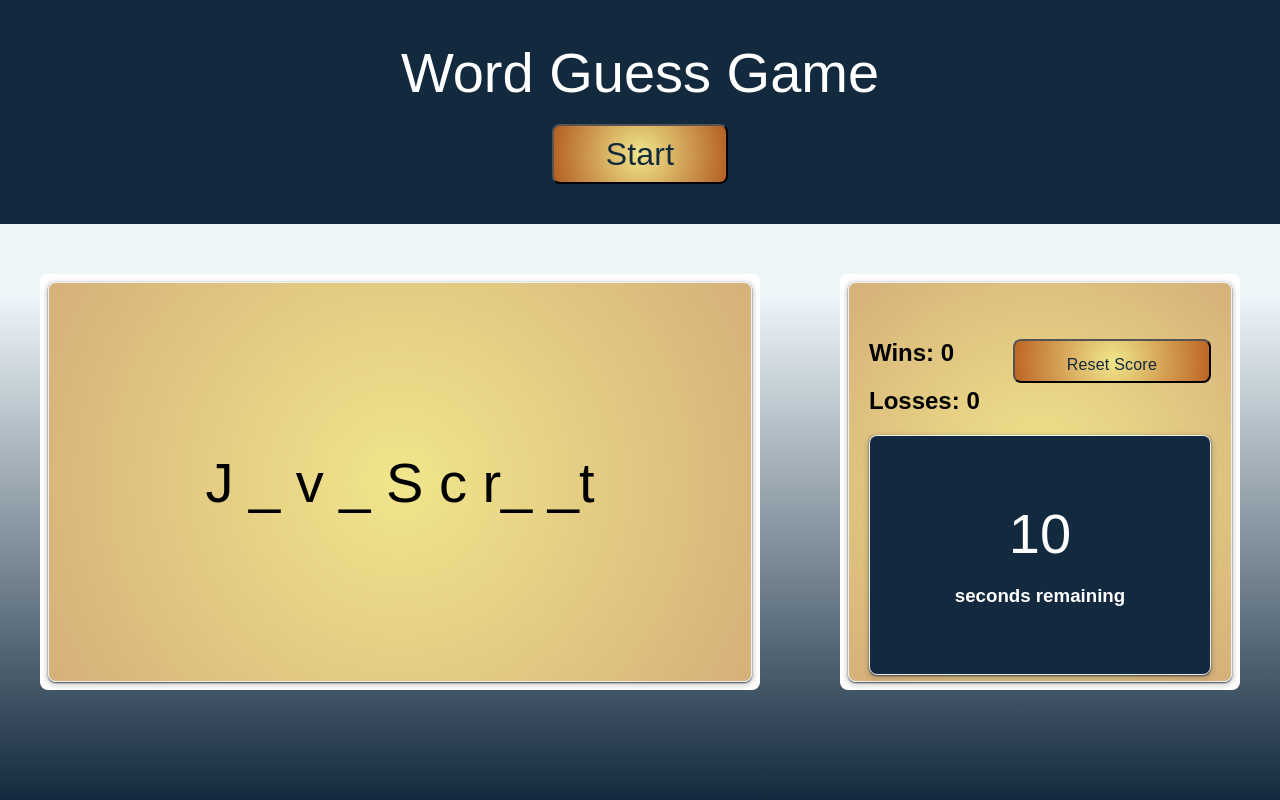
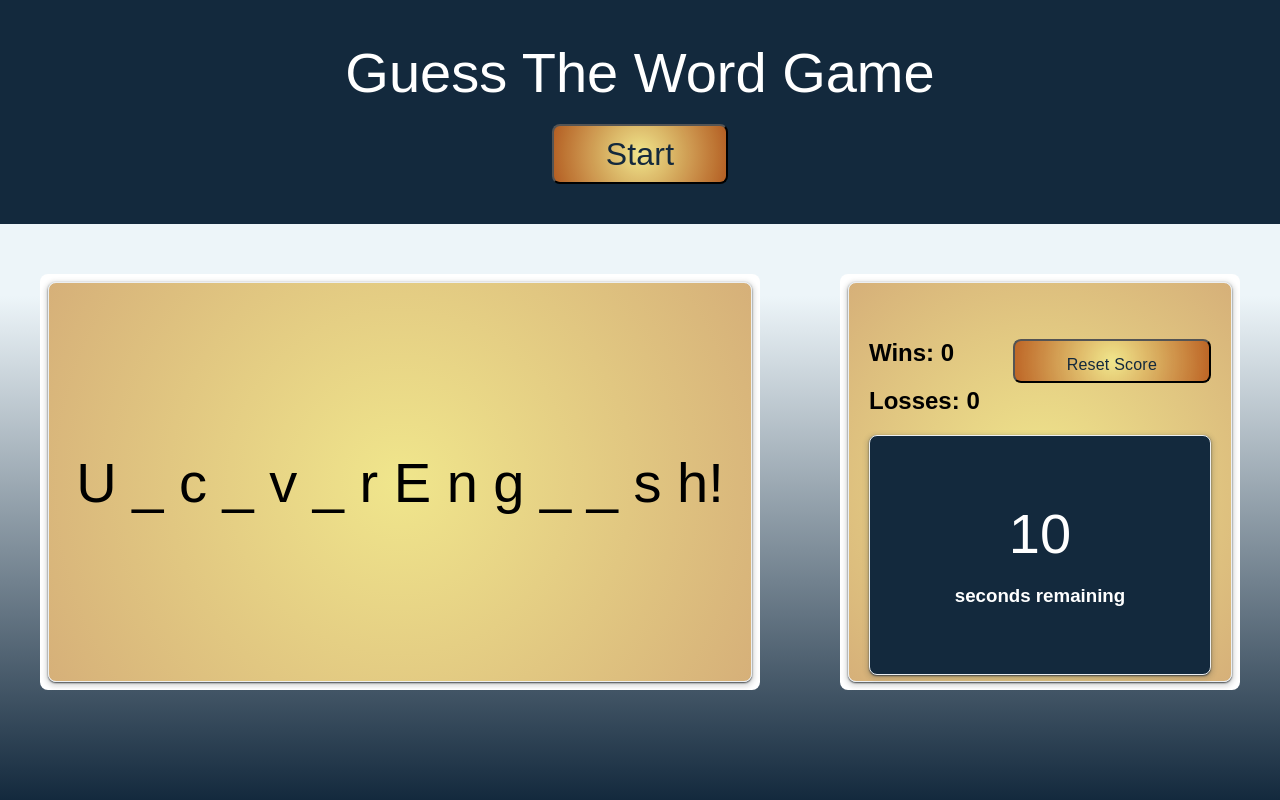
Before and after one commit to KristaMarbury/GuessTheWord, a plain HTML site: page index.html in a window 1280 px wide. Drawn offline with Linux system fonts and the light colour scheme.

Commit message:
changed name of the page and the title on the site

```diff
--- a/index.html
+++ b/index.html
@@ -2,7 +2,7 @@
 <html>
 
 <head>
-    <title>CSS Box Styling</title>
+    <title>What's The Word?</title>
     <meta charset="UTF-8" />
     <meta name="viewport" content="width=device-width, initial-scale=1" />
     <link rel="stylesheet" type="text/css" href="./assets/style.css" />
@@ -10,14 +10,14 @@
 
 <body>
     <header>
-        <div class="large-font">Word Guess Game</div>
+        <div class="large-font">Guess The Word Game</div>
         <button class="start-button">Start</button>
     </header>
 
     <main>
         <section>
             <div class="card word-guess">
-                <div class="large-font word-blanks">J _ v _ S c r_ _t</div>
+                <div class="large-font word-blanks">U _ c _ v _ r E n g _ _ s h!</div>
             </div>
         </section>
 
```
